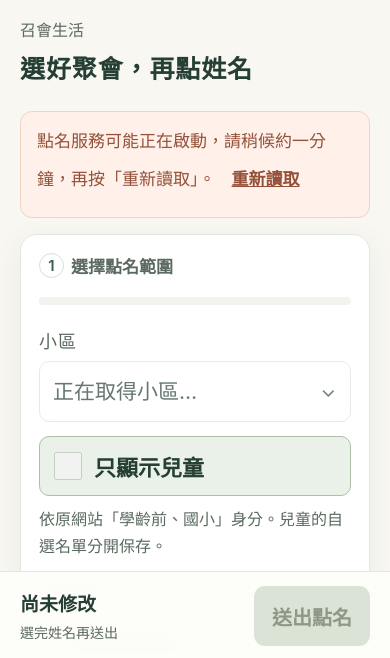
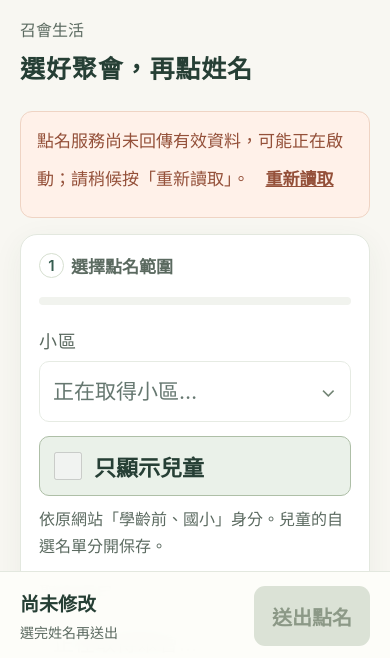
Before and after one commit to PingChenTW/chlife-attendance-helper, a website with bundled scripts: page public/index.html in a window 390 px wide. Shown: the part 184-842 px from the top of the page. Built offline with nearby package versions, Linux system fonts and the light colour scheme; files whose address does not match are found by name.

Commit message:
Show connection stages and queue anonymous failures without resubmitting attendance

```diff
--- a/public/app.js
+++ b/public/app.js
@@ -2,6 +2,7 @@ import { changesFor, mergeDesired, allDesiredConfirmed, districtScopes } from '.
 import { createPracticeApi } from './practice.js';
 import { SelectionStore, selectedMembers, addPeopleMembers } from './selection.js';
 import { parseGroupContext, groupApiPath, applyGroupContext, redirectDefaultGroup } from './group-context.js';
+import { createConnectionClient, createDiagnosticReporter } from './connection.js';
 
 const redirecting=redirectDefaultGroup(window.location,window.ATTENDANCE_CONFIG);
 const linkGroup=parseGroupContext(window.location.search);applyGroupContext(linkGroup,document);
@@ -10,6 +11,9 @@ const $ = id => document.getElementById(id);
 const state = { meta: null, query: null, roster: null, drafts: new Map(), selected: new Set(), busy: false, loading: false, seq: 0, addSearch: '', addShowAll: false, lastSaved: false, meetingByAudience: {} };
 const base = String(window.ATTENDANCE_CONFIG?.apiBase ?? '').replace(/\/$/, '');
 const practice = window.ATTENDANCE_CONFIG?.practice ? createPracticeApi() : null;
+function diagnosticStorage(){try{return window.sessionStorage;}catch{return null;}}
+const diagnosticReporter=createDiagnosticReporter({apiBase:base,group:linkGroup.id??window.ATTENDANCE_CONFIG?.defaultGroup,enabled:!practice,storage:diagnosticStorage()});
+const connect=createConnectionClient({apiBase:base,reporter:diagnosticReporter});
 let usageReporter;
 function reportUsage(page, group) {
   usageReporter ??= import('./usage-client.js').then(module => module.createUsageReporter({ apiBase: base, enabled: !practice })).catch(() => null);
@@ -22,15 +26,11 @@ function notice(message, error = false, retry = false) {
   if (retry) { const button = document.createElement('button'); button.textContent = '重新讀取'; button.onclick = () => state.meta ? loadRoster({ preserve: true }) : start(); node.append(button); }
 }
 async function api(path, options = {}) {
-  const requestPath=groupApiPath(path,linkGroup);
+  const requestPath=path==='/health'?path:groupApiPath(path,linkGroup);
   if(linkGroup.id && practice)throw new Error('大組專屬連結需連接正式服務，目前為練習版。');
   if (practice) return practice(path, options);
-  let response;
-  try { response = await fetch(base + requestPath, { cache: 'no-store', credentials: 'omit', signal: AbortSignal.timeout(90000), ...options }); }
-  catch { throw new Error(navigator.onLine ? '連線中斷，尚未確認儲存。請重新讀取名單核對。' : '目前沒有網路，請連上網路後重新讀取。'); }
-  let data;
-  try { data = await response.json(); } catch { throw new Error('點名服務可能正在啟動，請稍候約一分鐘，再按「重新讀取」。'); }
-  if (!response.ok) throw new Error(data.error?.message ?? '暫時無法完成，請稍後再試。');
+  const stage=path==='/health'?'helper-connect':path.startsWith('/api/roster?')?'roster':path==='/api/attendance'?'attendance':'metadata';
+  const data=await connect(requestPath,options,stage);
   if (path.startsWith('/api/roster?') && new URLSearchParams(path.split('?')[1]).get('audience') === 'children' && data.audience !== 'children') throw new Error('兒童名單服務正在更新，請稍後重新讀取。');
   return data;
 }
@@ -226,8 +226,9 @@ async function submit() {
   }
 }
 async function start() {
-  notice('');
+  notice('正在連接點名服務，免費主機首次啟動可能需要約一分鐘…');
   try {
+    if(!practice){await api('/health');notice('點名服務已連接，正在取得小區與聚會資料…');}
     const meta = await api('/api/meta');
     meta.scopes = districtScopes(meta.scopes);
     if (!meta.scopes?.length || !meta.meetings?.length || !meta.weeks?.length) throw new Error('尚未取得可用的小區與聚會，請稍後再試。');
@@ -248,7 +249,7 @@ async function start() {
     await loadRoster();
   } catch (error) { notice(error.message, true, true); $('members').replaceChildren(); $('empty-state').hidden = false; $('empty-state').textContent = '暫時無法讀取，請稍後再試。'; }
 }
-function connection() { $('connection').textContent = navigator.onLine ? '已連網' : '未連網'; $('connection').classList.toggle('offline', !navigator.onLine); renderRoster(); }
+function connection() { $('connection').textContent = navigator.onLine ? '已連網' : '未連網'; $('connection').classList.toggle('offline', !navigator.onLine); if(navigator.onLine)void diagnosticReporter.flush();renderRoster(); }
 $('scope-select').onchange = e => changeScope('scope', e.target.value);
 $('children-only').onchange = e => changeScope('audience', e.target.checked ? 'children' : 'all');
 $('meeting-select').onchange = e => changeScope('meeting', e.target.value);
--- /dev/null
+++ b/public/connection.js
@@ -0,0 +1,48 @@
+const QUEUE_KEY='attendance-diagnostics:v1';
+const STAGES=['helper-connect','metadata','roster','attendance','report'];
+const CODES=['CLIENT_TIMEOUT','CLIENT_NETWORK','CLIENT_OFFLINE','HELPER_NON_JSON'];
+const labels={helper:'點名服務',initialize:'資料初始化','upstream-login':'原網站登入','upstream-refresh':'原網站登入更新','upstream-directory':'小區目錄讀取','upstream-meetings':'聚會目錄讀取','upstream-roster':'原網站名單讀取','upstream-attendance':'原網站點名儲存','upstream-report':'原網站報表讀取'};
+const safeEvent=event=>event&&Object.keys(event).length===6&&/^[1-8]$/.test(event.group)&&STAGES.includes(event.stage)&&CODES.includes(event.code)&&
+  Number.isSafeInteger(event.durationMs)&&event.durationMs>=0&&event.durationMs<=600000&&typeof event.eventId==='string'&&/^[a-f0-9-]{36}$/i.test(event.eventId)&&
+  typeof event.occurredAt==='string'&&/^\d{4}-\d{2}-\d{2}T\d{2}:\d{2}:\d{2}\.\d{3}Z$/.test(event.occurredAt)&&Number.isFinite(Date.parse(event.occurredAt));
+export function createDiagnosticReporter({apiBase='',group,enabled=true,storage,fetchImpl=globalThis.fetch,now=()=>Date.now()}={}){
+  let queue=[],running;
+  try{const saved=JSON.parse(storage?.getItem(QUEUE_KEY)??'[]');if(Array.isArray(saved))queue=saved.filter(safeEvent).filter(event=>now()-Date.parse(event.occurredAt)<86400000&&Date.parse(event.occurredAt)<=now()).slice(-20);}catch{}
+  const save=()=>{try{storage?.setItem(QUEUE_KEY,JSON.stringify(queue));}catch{}};
+  const flush=()=>{
+    if(!enabled||running||!queue.length)return running??Promise.resolve();
+    running=Promise.resolve().then(async()=>{
+      while(queue.length){
+        const event=queue[0];
+        if(now()-Date.parse(event.occurredAt)>=86400000){queue.shift();save();continue;}
+        try{const response=await fetchImpl(String(apiBase).replace(/\/$/,'')+'/api/usage/diagnostics',{method:'POST',credentials:'omit',keepalive:true,headers:{'Content-Type':'application/json','X-Usage-Client':'1'},body:JSON.stringify(event),signal:AbortSignal.timeout(5000)});if(response.status!==202)break;queue=queue.filter(row=>row.eventId!==event.eventId);save();}catch{break;}
+      }
+    }).finally(()=>{running=null;});return running;
+  };
+  return {pending:()=>queue.length,flush,record(stage,code,durationMs){
+    if(!enabled||typeof group!=='string'||!/^[1-8]$/.test(group)||!STAGES.includes(stage)||!CODES.includes(code))return;
+    const event={group,stage,code,durationMs:Math.max(0,Math.min(600000,Math.round(durationMs))),occurredAt:new Date(now()).toISOString(),eventId:crypto.randomUUID()};
+    if(!safeEvent(event))return;queue.push(event);if(queue.length>20)queue.splice(0,queue.length-20);save();
+  }};
+}
+export function createConnectionClient({apiBase='',fetchImpl=globalThis.fetch,reporter,online=()=>globalThis.navigator?.onLine!==false}={}){
+  return async(path,options={},stage='metadata')=>{
+    const started=Date.now(),write=(options.method??'GET').toUpperCase()==='POST';
+    const failure=(code,message)=>{try{reporter?.record(stage,code,Date.now()-started);void reporter?.flush();}catch{}return new Error(message);};
+    let response;
+    try{response=await fetchImpl(String(apiBase).replace(/\/$/,'')+path,{cache:'no-store',credentials:'omit',signal:AbortSignal.timeout(90000),...options});}
+    catch(error){
+      const timeout=['TimeoutError','AbortError'].includes(error?.name),code=!online()?'CLIENT_OFFLINE':timeout?'CLIENT_TIMEOUT':'CLIENT_NETWORK';
+      const message=write?'這次送出尚未確認，請先重新讀取名單核對，勿連續重送。':!online()?'目前沒有網路，請連線後按「重新讀取」。':stage==='helper-connect'?`點名服務${timeout?'連線逾時':'暫時連不上'}，可能尚未啟動，請稍候按「重新讀取」。`:`讀取資料${timeout?'逾時':'連線中斷'}，請按「重新讀取」。`;
+      throw failure(code,message);
+    }
+    let data;try{data=await response.json();}catch{throw failure('HELPER_NON_JSON',write?'這次送出尚未確認，請先重新讀取名單核對，勿連續重送。':'點名服務尚未回傳有效資料，可能正在啟動；請稍候按「重新讀取」。');}
+    try{void reporter?.flush();}catch{}
+    if(!response.ok){
+      const error=data?.error??{},label=labels[error.stage],reference=/^[a-f0-9-]{36}$/i.test(error.requestId??'')?`（查詢碼 ${error.requestId.slice(0,8)}）`:'';
+      const reason=error.code==='RATE_LIMIT'?'操作較頻繁，請稍候再試。':error.code==='UPSTREAM_RATE_LIMIT'?'原網站限制請求，請稍候重新讀取。':error.code==='UPSTREAM_TIMEOUT'?'連線逾時，請稍後重新讀取。':error.code==='UPSTREAM_UNAVAILABLE'?'暫時無法連線，請稍後重新讀取。':String(error.message??'暫時無法完成，請稍後再試。');
+      throw new Error(`${label?label+'：':''}${reason}${reference}${write?' 請先重新讀取名單核對，勿連續重送。':''}`);
+    }
+    return data;
+  };
+}
--- a/public/sw.js
+++ b/public/sw.js
@@ -1,5 +1,5 @@
-const CACHE = 'attendance-shell-v20';
-const ASSETS = ['./', './index.html', './styles.css', './app.js', './model.js', './practice.js', './selection.js', './reports.html', './reports.js', './reports.css', './report-model.js', './help.html', './help.css', './help.js', './usage-client.js', './usage.html', './usage.css', './usage.js', './group-context.js', './icon.svg', './icon-192.png', './icon-512.png', './manifest.webmanifest', ...Array.from({length:8},(_,i)=>'./manifest-group-'+(i+1)+'.webmanifest')];
+const CACHE = 'attendance-shell-v21';
+const ASSETS = ['./', './index.html', './styles.css', './app.js', './connection.js', './model.js', './practice.js', './selection.js', './reports.html', './reports.js', './reports.css', './report-model.js', './help.html', './help.css', './help.js', './usage-client.js', './usage.html', './usage.css', './usage.js', './group-context.js', './icon.svg', './icon-192.png', './icon-512.png', './manifest.webmanifest', ...Array.from({length:8},(_,i)=>'./manifest-group-'+(i+1)+'.webmanifest')];
 const allowed = new Set(ASSETS.map(asset => new URL(asset, self.registration.scope).href));
 self.addEventListener('install', event => { event.waitUntil(caches.open(CACHE).then(cache => cache.addAll(ASSETS)).then(() => self.skipWaiting())); });
 self.addEventListener('activate', event => { event.waitUntil(caches.keys().then(keys => Promise.all(keys.filter(key => key.startsWith('attendance-shell-') && key !== CACHE).map(key => caches.delete(key)))).then(() => self.clients.claim())); });
--- a/public/usage.js
+++ b/public/usage.js
@@ -35,6 +35,7 @@ function render(data) {
     ['attendanceViews','點名頁開啟','次'],['rosterReads','名單查詢','次'],['submissions','點名送出','批'],['reportReads','報表查詢','次']
   ].map(([field, label, unit]) => { const card = document.createElement('div'); card.className = 'usage-card'; card.append(text('span', label), text('strong', number(data.totals[field])), text('small', unit)); return card; }));
   $('usage-outcomes').textContent = `已確認 ${number(data.totals.confirmedBatches)} 批 · 需核對 ${number(data.totals.unconfirmedBatches)} 批\n確認修改 ${number(data.totals.confirmedChanges)} 筆\n報表頁開啟 ${number(data.totals.reportViews)} 次 · 操作錯誤 ${number(data.totals.failures)} 次`;
+  $('usage-diagnostics').textContent=`初始化成功 ${number(data.totals.metadataReads)} 次 · 初始化失敗 ${number(data.totals.metadataFailures)} 次\n手機連線失敗回報 ${number(data.totals.clientConnectionFailures)} 次 · 輔助主機限制請求 ${number(data.totals.rateLimited)} 次`;
   $('usage-empty').hidden = Object.values(data.totals).some(value => Number.isSafeInteger(value) && value > 0);
   const max = Math.max(1, ...data.daily.map(day => day.attendanceViews + day.reportViews));
   $('usage-trend').replaceChildren(...data.daily.map(day => {
```
Also changed, not shown: public/help.html (+1 -1 lines), public/usage.html (+1 -0 lines).
